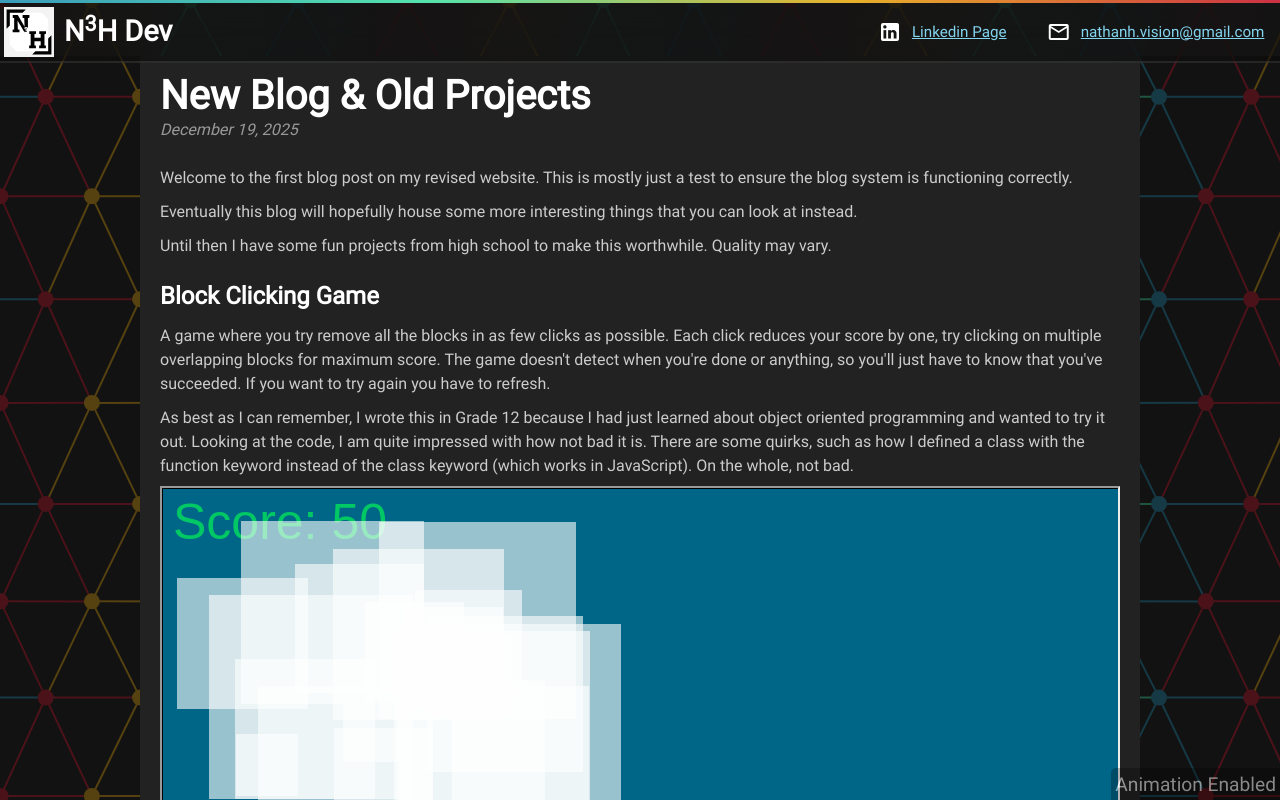
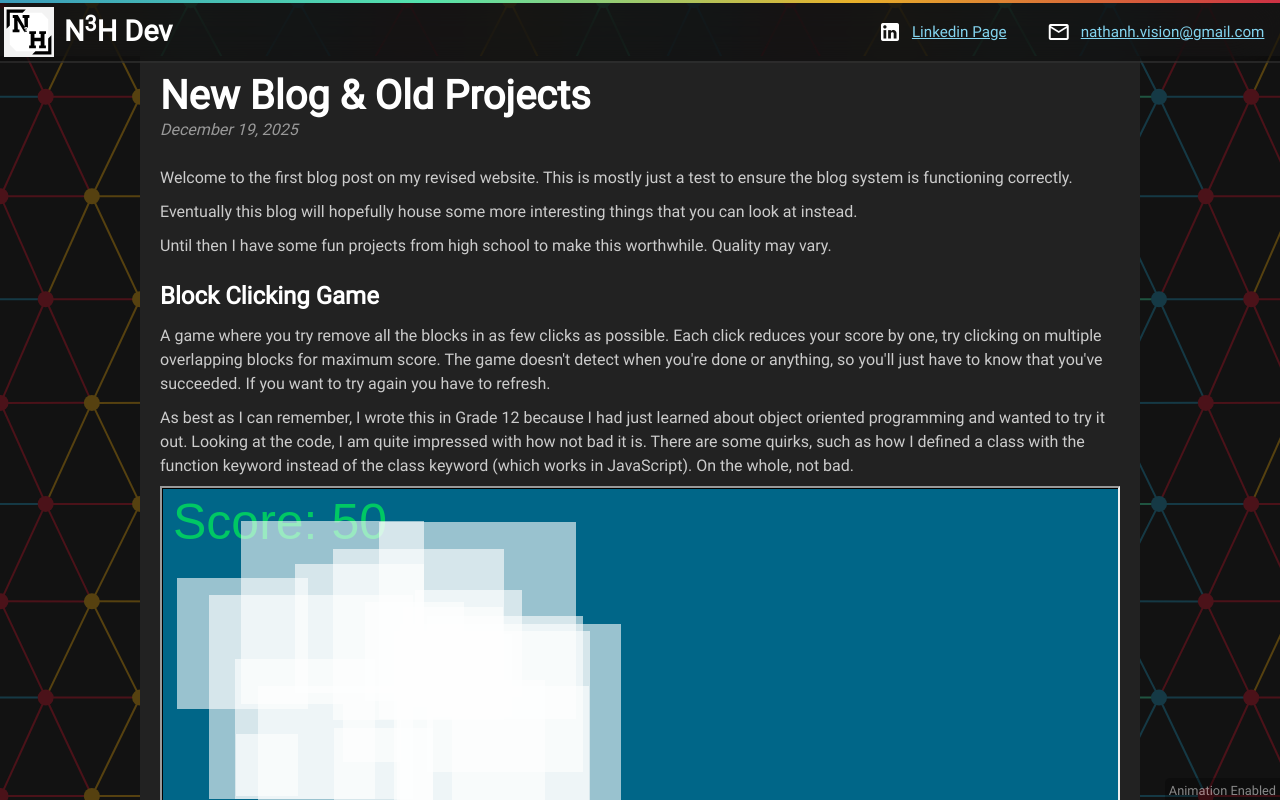
Before and after one commit to nateCode1/portfolio-nuxt-3, a Nuxt app: page /blog/blog-test in a window 1280 px wide. Shown: the top 800 px of the page. Built offline with nearby package versions, Linux system fonts and the light colour scheme.

Commit message:
Fix a typo in font-size for animation indicator
Oops.

```diff
--- a/components/Nodes.vue
+++ b/components/Nodes.vue
@@ -6,7 +6,7 @@
         :key="'00'"
       ></canvas>
       <div class="animation-indicator" v-on:click="() => this.setAnimationEnabled(!this.animationEnabled)">
-        <p style="font-size: 0.8  em; margin: 0;">Animation {{this.animationEnabled ? "Enabled" : "Disabled"}}</p>
+        <p style="font-size: 0.8em; margin: 0;">Animation {{this.animationEnabled ? "Enabled" : "Disabled"}}</p>
       </div>
   </div>
 </template>
```
